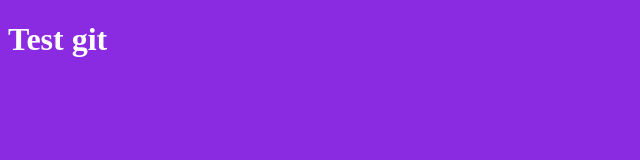
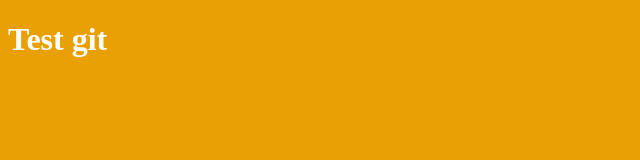
Before and after one commit to jasminejuvyns/webtest, a plain HTML site: page index.html in a window 1280 px wide. Shown: the whole page, without its empty margins (0-640 px from the left). Drawn offline with Linux system fonts and the light colour scheme.

Commit message:
add new collor css

```diff
--- a/style.css
+++ b/style.css
@@ -1,4 +1,4 @@
 body{
-    background-color: blueviolet;
+    background-color: rgb(233, 160, 4);
     color: #fff;
 }
```
